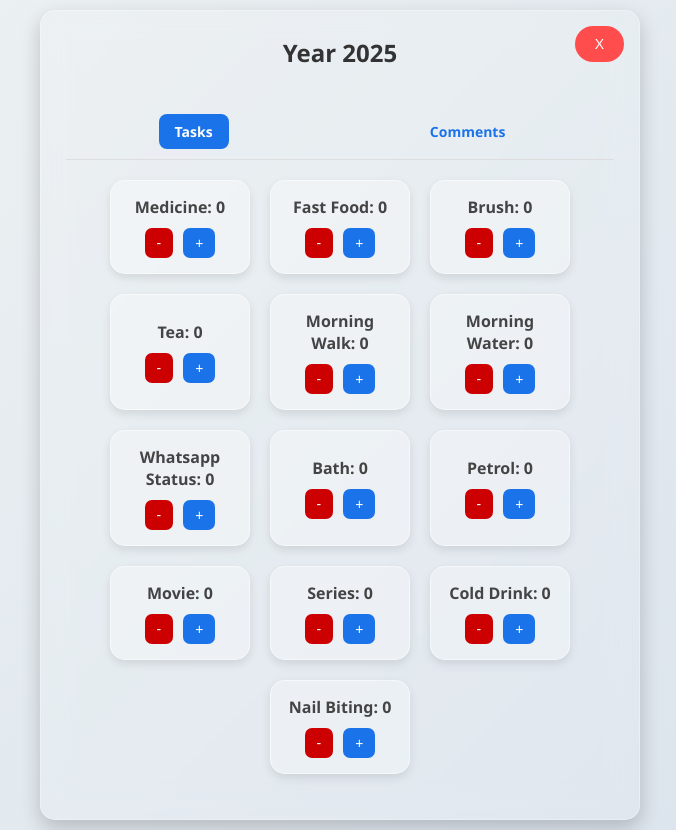
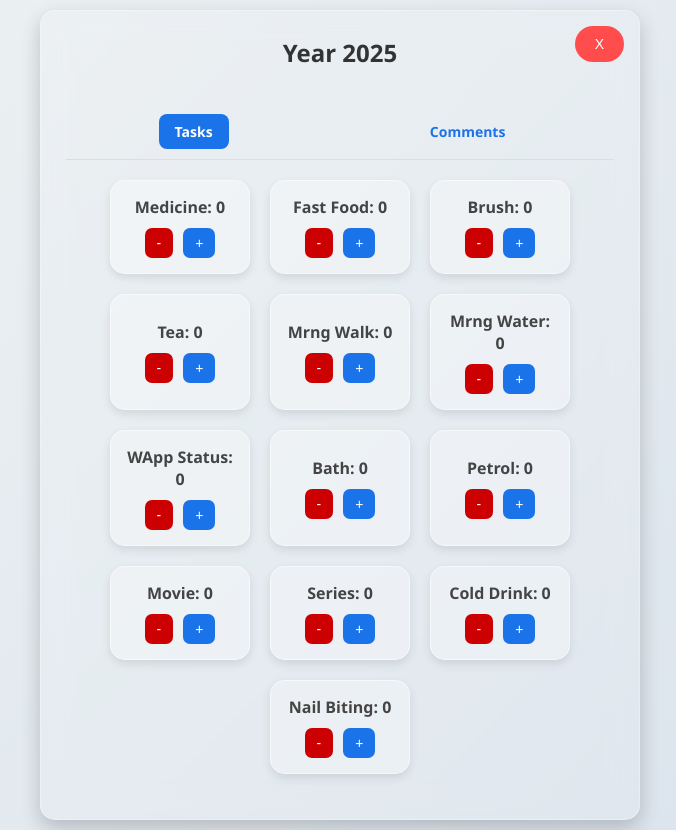
Before and after one commit to gopesh1234/task, a plain HTML site: page index.html in a window 1280 px wide. Shown: the whole page, without its empty margins (300-976 px from the left). Drawn offline with Linux system fonts and the light colour scheme.

Commit message:
Update index.html

```diff
--- a/index.html
+++ b/index.html
@@ -266,7 +266,7 @@
     </div>
 
     <script>
-        const tasks = ["Medicine", "Fast Food", "Brush", "Tea", "Morning Walk", "Morning Water", "Whatsapp Status", "Bath", "Petrol", "Movie", "Series", "Cold Drink", "Nail Biting"];
+        const tasks = ["Medicine", "Fast Food", "Brush", "Tea", "Mrng Walk", "Mrng Water", "WApp Status", "Bath", "Petrol", "Movie", "Series", "Cold Drink", "Nail Biting"];
 
         function initializeTasks() {
             tasks.forEach(task => {
```
